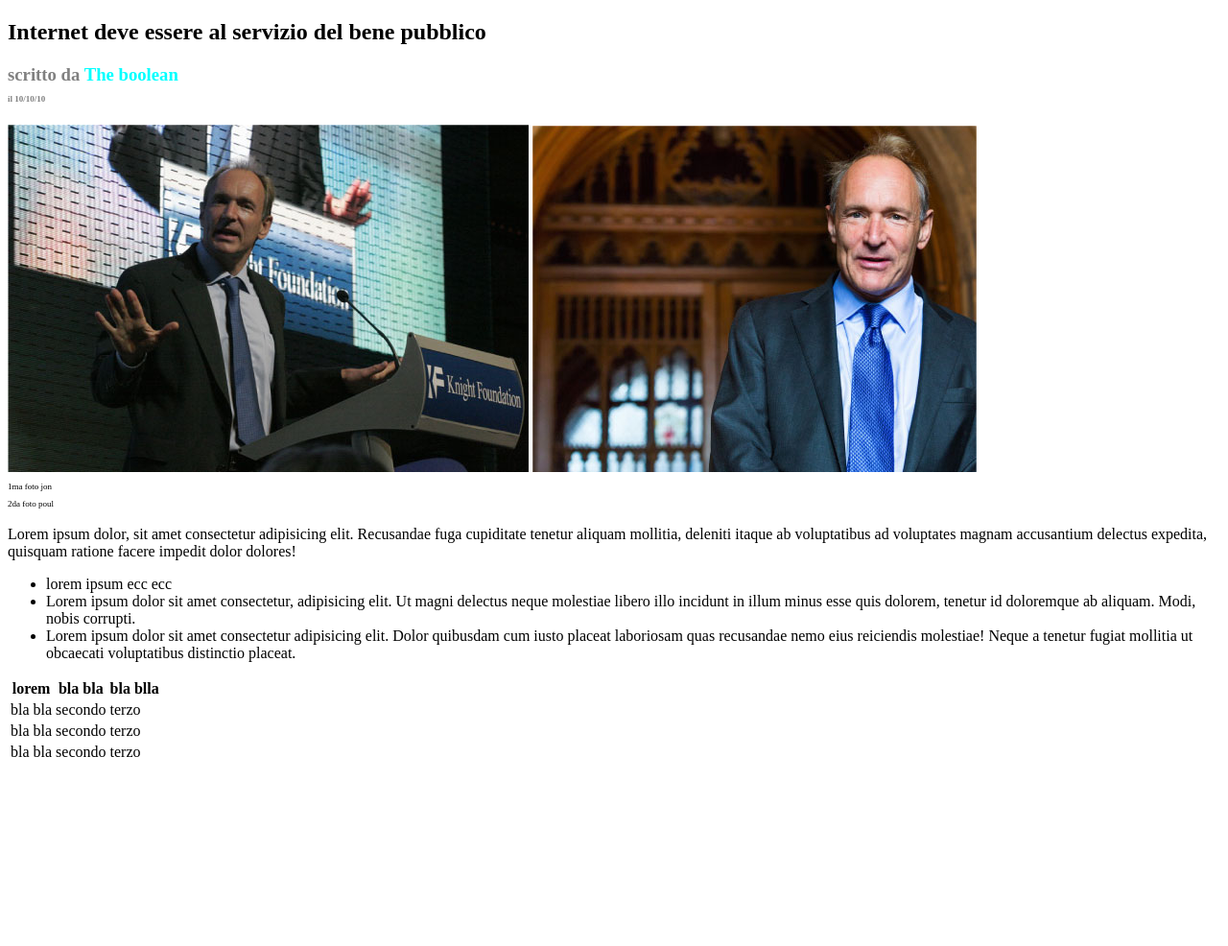
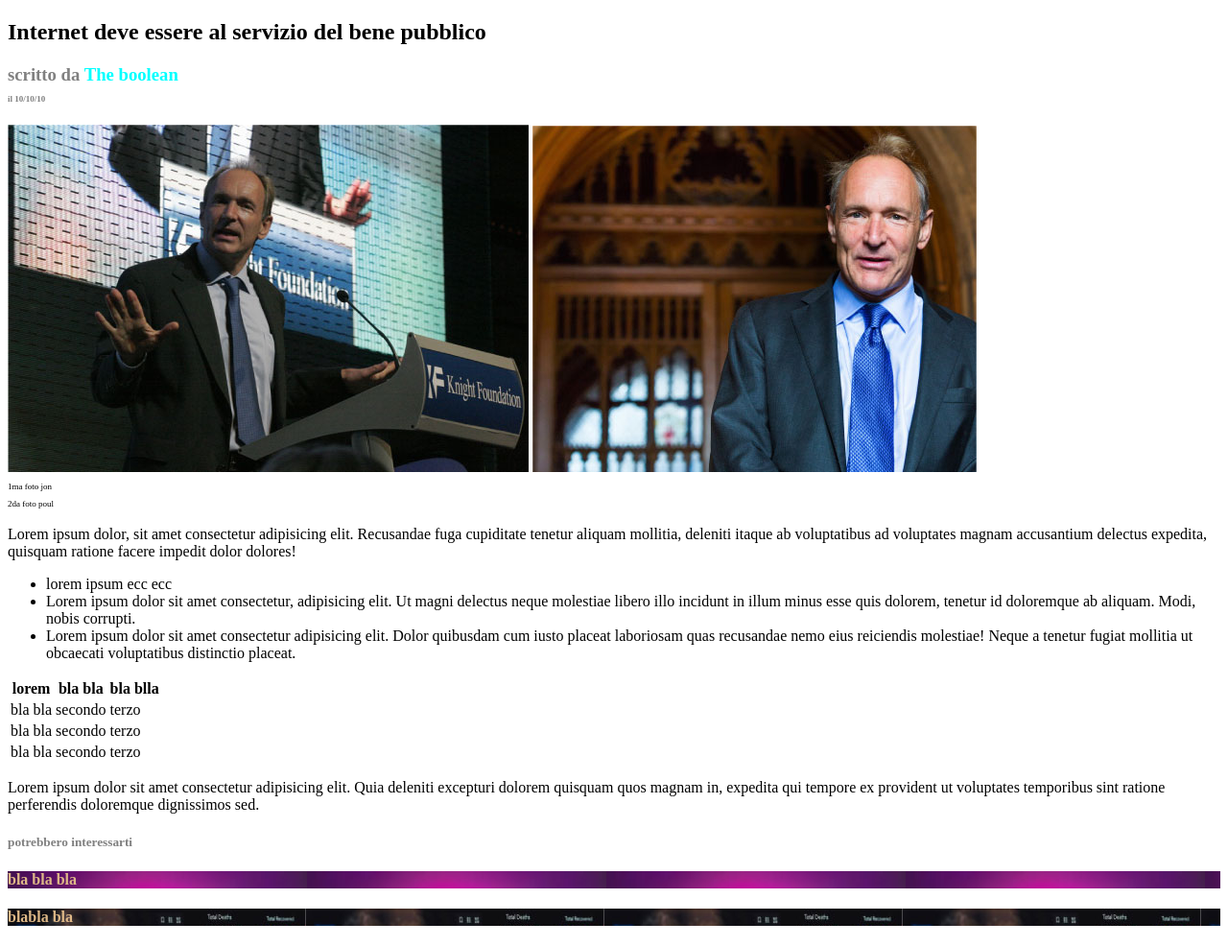
Before and after one commit to orbok89/html-css-booleaner, a plain HTML site: page index.html in a window 1280 px wide. Shown: the whole page at 96% size. Before the commit the page ends 812 px from the top, so only its background shows below. Drawn offline with Linux system fonts and the light colour scheme.

Commit message:
htlm finito senza intestazione

```diff
--- a/css/bello.css
+++ b/css/bello.css
@@ -4,3 +4,15 @@
 .piccolo{
     font-size:xx-small;
 }
+#foto1{
+    color: burlywood;
+    /* da regolare */
+    background-image: url("../immagini/monitor.jpg");
+
+}
+#foto2{
+    color: burlywood;
+    /* da regolare */
+    background-image: url("../immagini/graph.jpg");
+
+}
--- a/index.html
+++ b/index.html
@@ -69,11 +69,16 @@
         </table>
         <!-- fine tabella -->
         <!-- paragrafo -->
-        <p></p>
+        <p>Lorem ipsum dolor sit amet consectetur adipisicing elit. Quia deleniti excepturi dolorem quisquam quos magnam in, expedita qui tempore ex provident ut voluptates temporibus sint ratione perferendis doloremque dignissimos sed.</p>
         <!-- fine paragrafo -->
     </main>
     <!-- footer immagini e descrizione -->
-    <footer></footer>
+    <footer>
+        <h5 class="grigio">potrebbero interessarti</h5>
+        <h4 id="foto1">bla bla bla</h4>
+        <h4 id="foto2">blabla bla</h4>
+
+    </footer>
     <!-- fine footer -->
 </body>
 </html>
```
